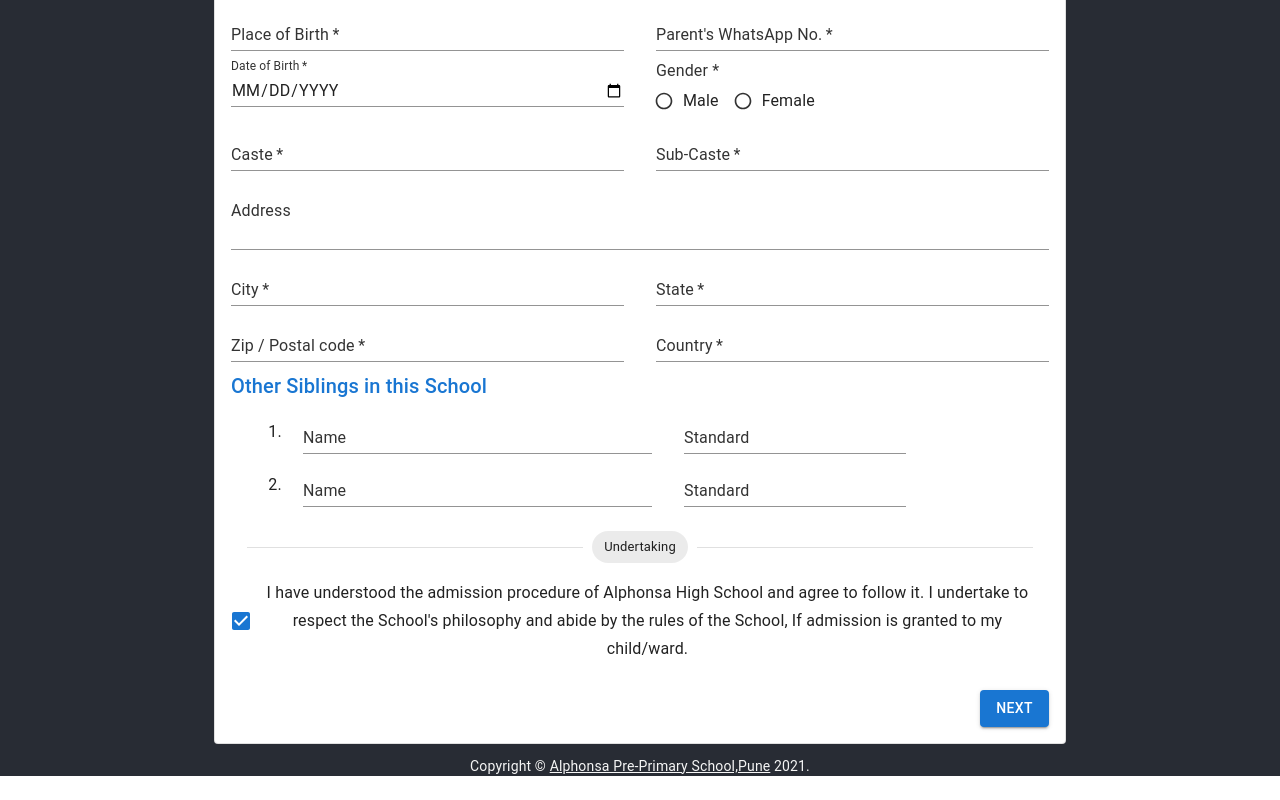
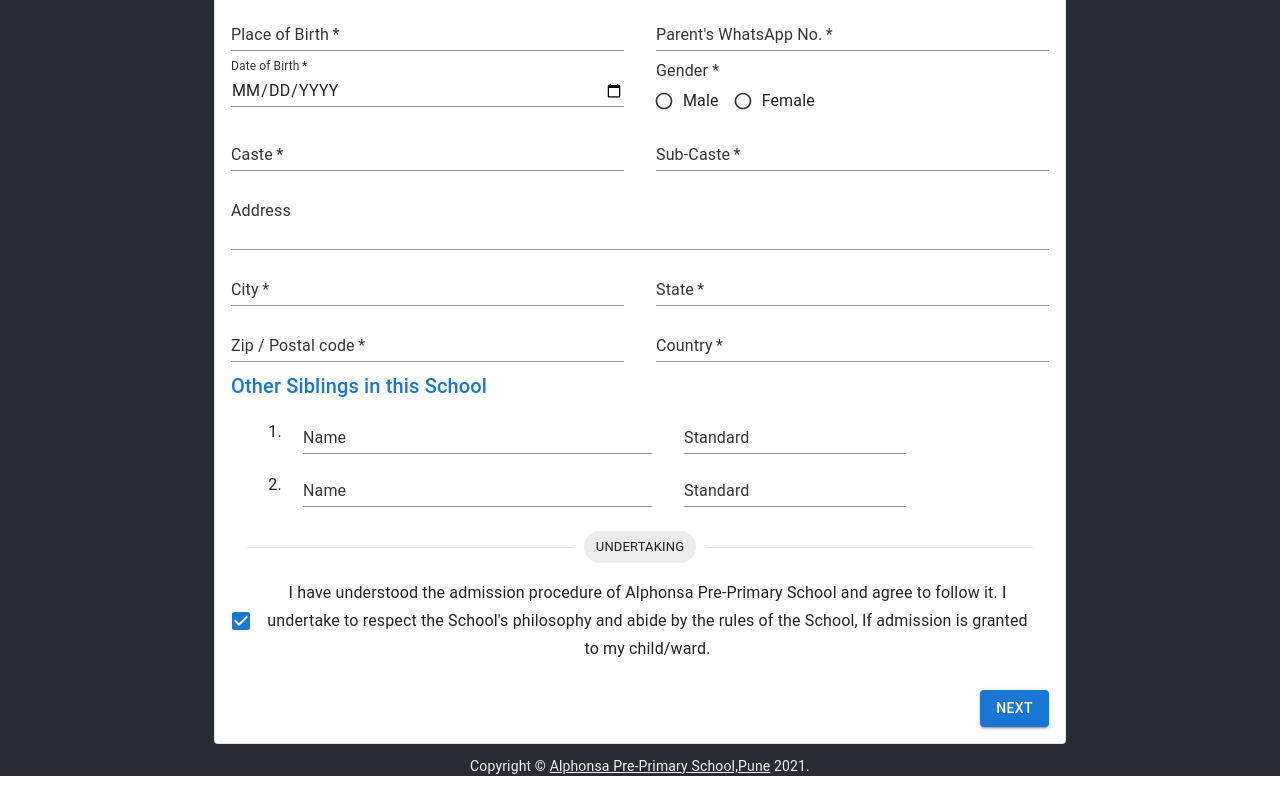
Before and after one commit to devanandgalande/school-admission-client, a React (Create React App) app: page / in a window 1280 px wide. Shown: the part 340-1140 px from the top of the page. Built offline with nearby package versions, Linux system fonts and the light colour scheme.

Commit message:
changed regNo sequence

```diff
--- a/src/checkout/ParentsForm.js
+++ b/src/checkout/ParentsForm.js
@@ -469,7 +469,7 @@ export default function ParentsForm({ handleChange, values, setParentFormValid }
           </li>
           <li>The form is valid only for the child whose name is entered by the school office.
           </li>
-          <li>This school is recognized unaided english medium school. There are no fee concessions.
+          <li>This school is recognized Unaided English Medium School. There are no fee concessions.
             Fees are subject to rise.
           </li>
           <li>No Refund of the fees, once paid.
--- a/src/checkout/StudentsForm.js
+++ b/src/checkout/StudentsForm.js
@@ -375,7 +375,7 @@ export default function StudentsForm({ handleChange, values, setValidateForm })
             />
           </Grid> */}
           <Grid item xs={12}>
-            <Divider variant="middle" color="grey" sx={{my: 1}}><Chip label="Undertaking" />
+            <Divider variant="middle" color="grey" sx={{my: 1}}><Chip label="UNDERTAKING" />
             </Divider>
           </Grid>
           <Grid item xs={12}>
@@ -387,7 +387,7 @@ export default function StudentsForm({ handleChange, values, setValidateForm })
                   inputProps={{ readOnly: true }}
                 />
               }
-              label={<Typography variant="subtitle1" align="center"> I have understood the admission procedure of Alphonsa High School and agree to follow it.
+              label={<Typography variant="subtitle1" align="center"> I have understood the admission procedure of Alphonsa Pre-Primary School and agree to follow it.
                 I undertake to respect the School's philosophy and abide by the rules of the School, If admission is granted to my child/ward.</Typography>}
             />
             <FormHelperText error={Boolean(errors.consent)}>{errors.consent?.message}</FormHelperText>
```
